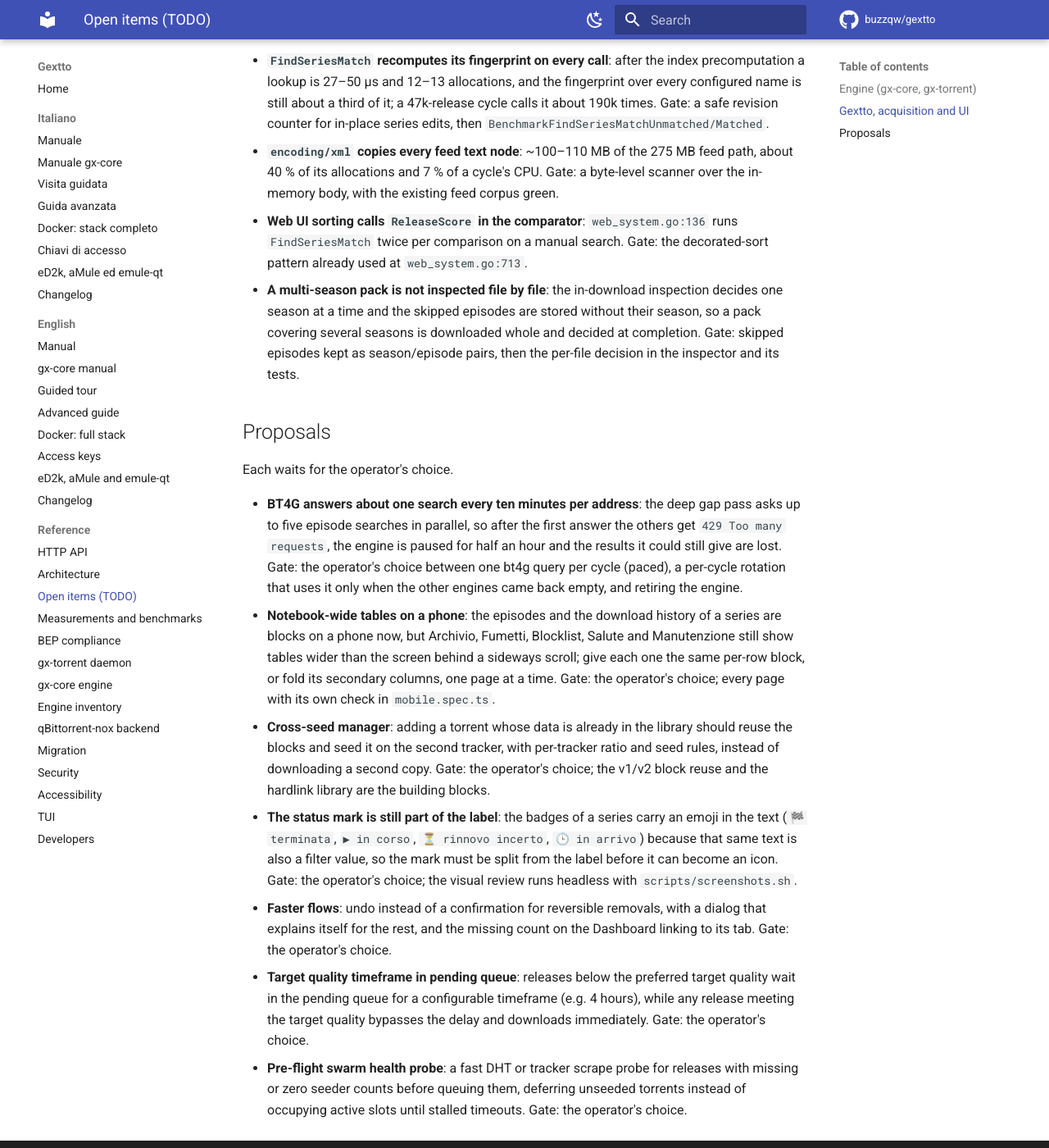
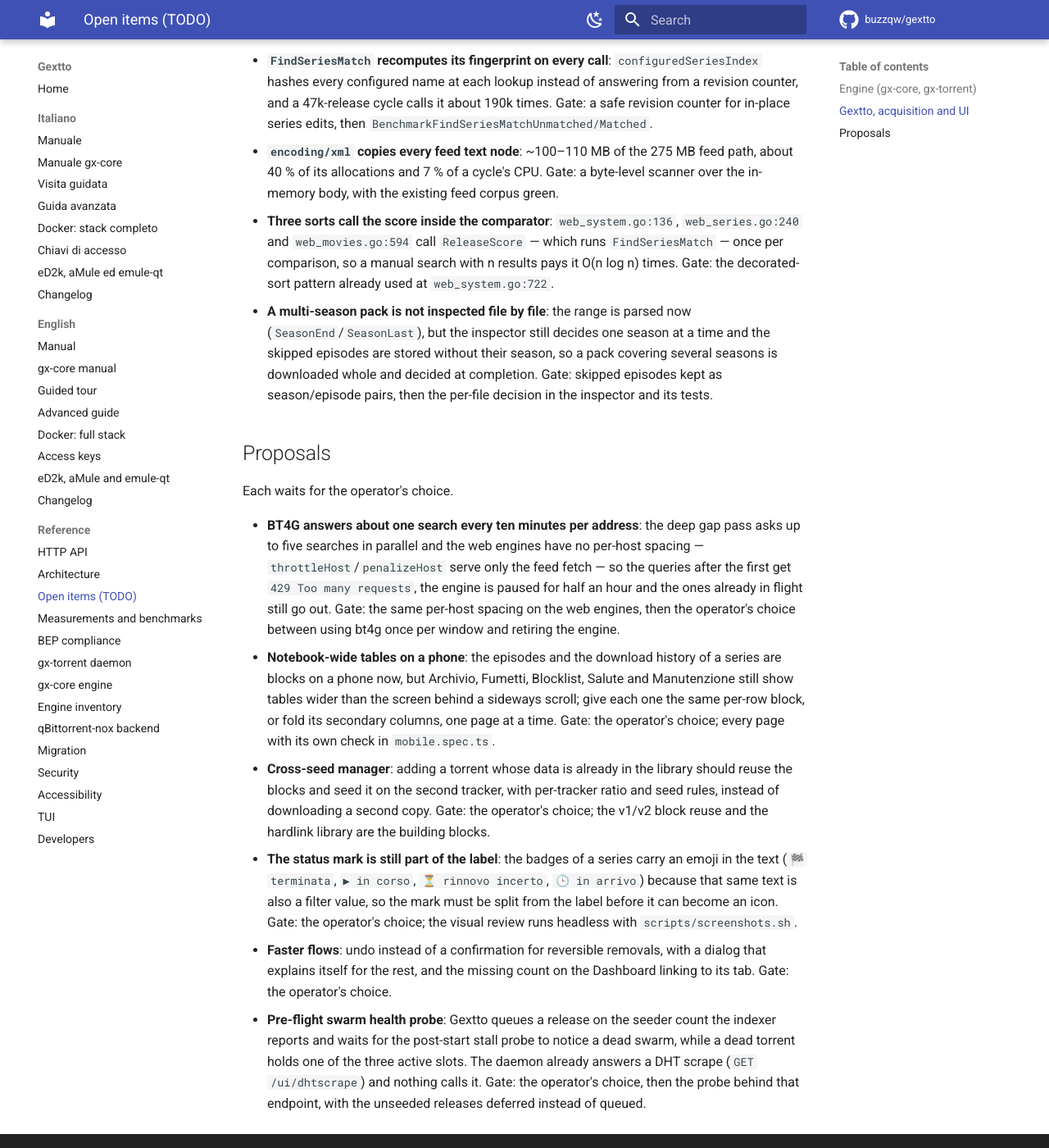
Before and after one commit to buzzqw/gextto, an MkDocs documentation site: the page built from docs/todo.md, in a window 1280 px wide and 1400 px high, scrolled down 1999 px. Shown: the whole window at 82% size. Built offline with MkDocs 1.6.1 and Material for MkDocs 9.7.7, drawn with Linux system fonts in a browser that asks for light colours; comment, search, counter and statistics services are not loaded.

Commit message:
docs: four items say what the code does now
The delay before downloading already exists (delay_torrent_minutes,
delay_movies_minutes, delay_bypass_score and the per-series timeframe), with the
pending queue and the bypass, so the target-quality proposal leaves the list.
The sorts that score inside the comparator are three, not one. FindSeriesMatch
loses a figure that the published measurement does not have. bt4g names its
real cause (the web engines have no per-host spacing, the feed fetch does), the
swarm probe names the endpoint the daemon already answers, and the multi-season
item says that the range parsing has landed and the inspector is what is left.

```diff
--- a/docs/todo.md
+++ b/docs/todo.md
@@ -67,34 +67,38 @@ still be true after the item lands does not belong here.
 
 ## Gextto, acquisition and UI
 
-- **`FindSeriesMatch` recomputes its fingerprint on every call**: after the
-  index precomputation a lookup is 27–50 µs and 12–13 allocations, and the
-  fingerprint over every configured name is still about a third of it; a
-  47k-release cycle calls it about 190k times. Gate: a safe revision counter
-  for in-place series edits, then `BenchmarkFindSeriesMatchUnmatched/Matched`.
+- **`FindSeriesMatch` recomputes its fingerprint on every call**:
+  `configuredSeriesIndex` hashes every configured name at each lookup instead
+  of answering from a revision counter, and a 47k-release cycle calls it about
+  190k times. Gate: a safe revision counter for in-place series edits, then
+  `BenchmarkFindSeriesMatchUnmatched/Matched`.
 - **`encoding/xml` copies every feed text node**: ~100–110 MB of the 275 MB
   feed path, about 40 % of its allocations and 7 % of a cycle's CPU. Gate: a
   byte-level scanner over the in-memory body, with the existing feed corpus
   green.
-- **Web UI sorting calls `ReleaseScore` in the comparator**: `web_system.go:136`
-  runs `FindSeriesMatch` twice per comparison on a manual search. Gate: the
-  decorated-sort pattern already used at `web_system.go:713`.
-- **A multi-season pack is not inspected file by file**: the in-download
-  inspection decides one season at a time and the skipped episodes are stored
-  without their season, so a pack covering several seasons is downloaded whole
-  and decided at completion. Gate: skipped episodes kept as season/episode
-  pairs, then the per-file decision in the inspector and its tests.
+- **Three sorts call the score inside the comparator**: `web_system.go:136`,
+  `web_series.go:240` and `web_movies.go:594` call `ReleaseScore` — which runs
+  `FindSeriesMatch` — once per comparison, so a manual search with n results
+  pays it O(n log n) times. Gate: the decorated-sort pattern already used at
+  `web_system.go:722`.
+- **A multi-season pack is not inspected file by file**: the range is parsed now
+  (`SeasonEnd`/`SeasonLast`), but the inspector still decides one season at a
+  time and the skipped episodes are stored without their season, so a pack
+  covering several seasons is downloaded whole and decided at completion. Gate:
+  skipped episodes kept as season/episode pairs, then the per-file decision in
+  the inspector and its tests.
 
 ## Proposals
 
 Each waits for the operator's choice.
 
 - **BT4G answers about one search every ten minutes per address**: the deep gap
-  pass asks up to five episode searches in parallel, so after the first answer
-  the others get `429 Too many requests`, the engine is paused for half an hour
-  and the results it could still give are lost. Gate: the operator's choice
-  between one bt4g query per cycle (paced), a per-cycle rotation that uses it
-  only when the other engines came back empty, and retiring the engine.
+  pass asks up to five searches in parallel and the web engines have no per-host
+  spacing — `throttleHost`/`penalizeHost` serve only the feed fetch — so the
+  queries after the first get `429 Too many requests`, the engine is paused for
+  half an hour and the ones already in flight still go out. Gate: the same
+  per-host spacing on the web engines, then the operator's choice between using
+  bt4g once per window and retiring the engine.
 - **Notebook-wide tables on a phone**: the episodes and the download history of a series are blocks on a phone now, but Archivio, Fumetti, Blocklist, Salute and Manutenzione still show tables wider than the screen behind a sideways scroll; give each one the same per-row block, or fold its secondary columns, one page at a time. Gate: the operator's choice; every page with its own check in `mobile.spec.ts`.
 - **Cross-seed manager**: adding a torrent whose data is already in the library
   should reuse the blocks and seed it on the second tracker, with per-tracker
@@ -107,5 +111,9 @@ Each waits for the operator's choice.
   operator's choice; the visual review runs headless with
   `scripts/screenshots.sh`.
 - **Faster flows**: undo instead of a confirmation for reversible removals, with a dialog that explains itself for the rest, and the missing count on the Dashboard linking to its tab. Gate: the operator's choice.
-- **Target quality timeframe in pending queue**: releases below the preferred target quality wait in the pending queue for a configurable timeframe (e.g. 4 hours), while any release meeting the target quality bypasses the delay and downloads immediately. Gate: the operator's choice.
-- **Pre-flight swarm health probe**: a fast DHT or tracker scrape probe for releases with missing or zero seeder counts before queuing them, deferring unseeded torrents instead of occupying active slots until stalled timeouts. Gate: the operator's choice.
+- **Pre-flight swarm health probe**: Gextto queues a release on the seeder count
+  the indexer reports and waits for the post-start stall probe to notice a dead
+  swarm, while a dead torrent holds one of the three active slots. The daemon
+  already answers a DHT scrape (`GET /ui/dhtscrape`) and nothing calls it. Gate:
+  the operator's choice, then the probe behind that endpoint, with the unseeded
+  releases deferred instead of queued.
```
